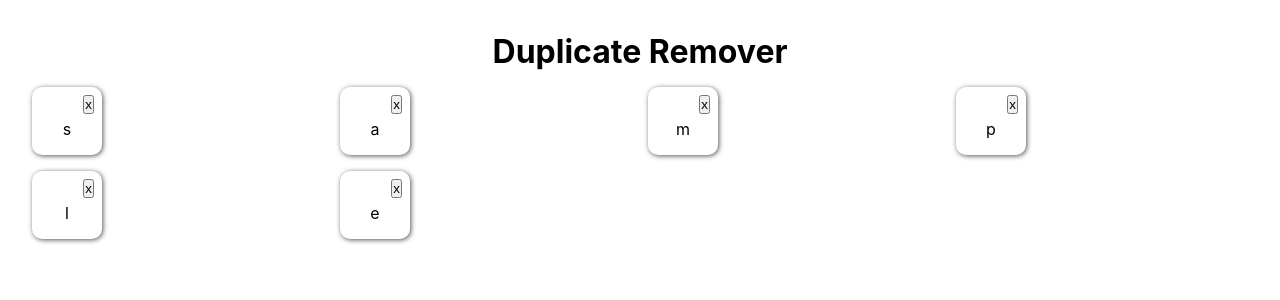
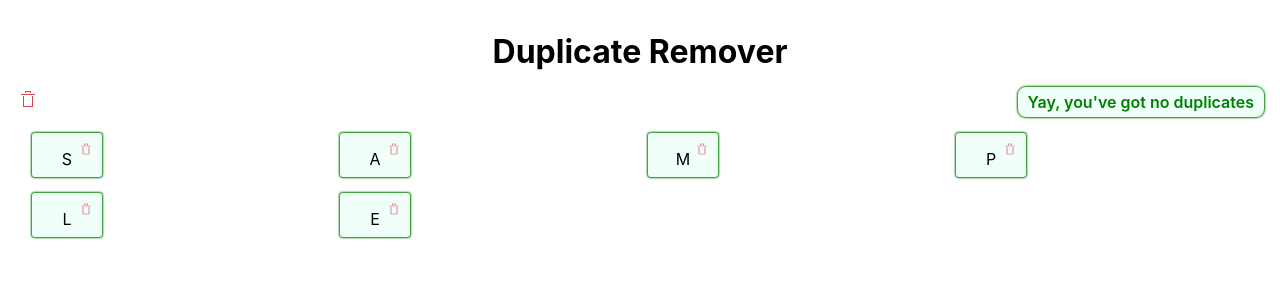
Before and after one commit to HousewareHQ/frontend-engineering-octernship, a React (Create React App) app in the folder app/: page / in a window 1280 px wide. Both pictures are taken after typing "Sample" into the empty fields and a click on the input "submit". Shown: the top 300 px of the page. Built offline with nearby package versions, Linux system fonts and the light colour scheme; the HTML template or start-up script is replaced by a standard one.

Commit message:
Feat: cleanup

```diff
--- a/app/src/App.css
+++ b/app/src/App.css
@@ -44,18 +44,46 @@ small {
   gap: 1rem;
 }
 
+.top {
+  display: flex;
+  justify-content: space-between;
+  margin: 1rem 0 0;
+}
+
+.success {
+  box-shadow: 0 0 2px 1px green;
+  padding: 5px 10px;
+  border-radius: 8px;
+  color: green;
+  font-weight: 600;
+  background-color: rgb(240, 255, 250);
+}
+
 .card {
-  padding: 1rem;
-  padding-top: 2rem;
-  border-radius: 10px;
-  box-shadow: 1px 1px 5px #555;
+  padding: 0.5rem;
+  padding-top: 1rem;
+  border-radius: 3px;
+  box-shadow: 0 0 2px 1px green;
   width: 70px;
   position: relative;
   text-align: center;
+  text-transform: uppercase;
 }
 
 .btn-delete {
   position: absolute;
   right: 0.5rem;
   top: 0.5rem;
+  border: none;
+  width: 16px;
+  height: 16px;
 }
+
+.btn-delete:hover {
+  filter: saturate(200);
+  cursor: pointer;
+}
+
+.btn-delete img {
+  width: 100%;
+}
--- a/app/src/App.js
+++ b/app/src/App.js
@@ -1,19 +1,11 @@
 import { Route, Routes } from "react-router-dom";
 import { Input, Output } from "./Routes.js";
 import "./App.css";
-import { useEffect, useState } from "react";
+import { useState } from "react";
 
 function App() {
   const [input, setInput] = useState("");
   const [output, setOutput] = useState([]);
-
-  useEffect(() => {
-    const uniqueOutput = [...new Set(output)];
-
-    if (output.join() === uniqueOutput.join()) {
-      console.log("Yayyy");
-    }
-  }, [output]);
 
   return (
     <div className="App">
--- a/app/src/Routes.js
+++ b/app/src/Routes.js
@@ -1,5 +1,6 @@
-import { useState } from "react";
-import { useNavigate } from "react-router-dom";
+import { useEffect, useState } from "react";
+import { Link, useNavigate } from "react-router-dom";
+import deleteIcon from "./assets/delete.svg";
 
 export const Input = ({ input, setInput, setOutput }) => {
   const [error, setError] = useState(null);
@@ -29,6 +30,7 @@ export const Input = ({ input, setInput, setOutput }) => {
       return;
     }
     setOutput(data);
+    setInput("");
     navigate("result");
   };
 
@@ -47,6 +49,24 @@ export const Input = ({ input, setInput, setOutput }) => {
 };
 
 export const Output = ({ output, setOutput }) => {
+  const [success, setSuccess] = useState(null);
+  const navigate = useNavigate();
+  useEffect(() => {
+    if (output.length === 0) navigate("/");
+    const uniqueOutput = [...new Set(output)];
+
+    if (output.join() === uniqueOutput.join()) {
+      setSuccess("Yay, you've got no duplicates");
+    }
+    // eslint-disable-next-line react-hooks/exhaustive-deps
+  }, [output]);
+
+  // useEffect(() => {
+  //   setTimeout(() => {
+  //     setSuccess("");
+  //   }, 3000);
+  // }, [success]);
+
   const handleDelete = (letter, idx) => {
     const newOutput = output.filter((i, id) =>
       i === letter ? id === idx && i : i
@@ -64,16 +84,40 @@ export const Output = ({ output, setOutput }) => {
     // Prevent state update if the outputs are the same, I did this to avoid rerun of useEffect
     output.join() !== newOutput.join() && setOutput(newOutput);
   };
+
+  const styleDuplicate = (i) => {
+    const similar = output.filter((e) => e === i);
+
+    if (similar.length > 1)
+      return {
+        background: "#f9e3c1",
+      };
+
+    return {
+      background: "rgb(240, 255, 250)",
+    };
+  };
+
   return (
+    <>
+      <div className="top">
+        <Link to="/" className="back-btn">
+          <img src={deleteIcon} alt="" />
+        </Link>
+
+        {success && <p className="success">{success}</p>}
+      </div>
+
       <div className="output">
         {output.map((i, idx) => (
-        <div className="card" key={idx}>
-          <button className="btn-delete" onClick={(e) => handleDelete(i, idx)}>
-            x
-          </button>
+          <div className="card" key={idx} style={styleDuplicate(i)}>
+            <i className="btn-delete" onClick={(e) => handleDelete(i, idx)}>
+              <img src={deleteIcon} alt="delete" />
+            </i>
             <p>{i}</p>
           </div>
         ))}
       </div>
+    </>
   );
 };
```
Also changed, not shown: app/src/assets/delete.svg (added). Lines whose indentation alone changed are shown as unchanged.
